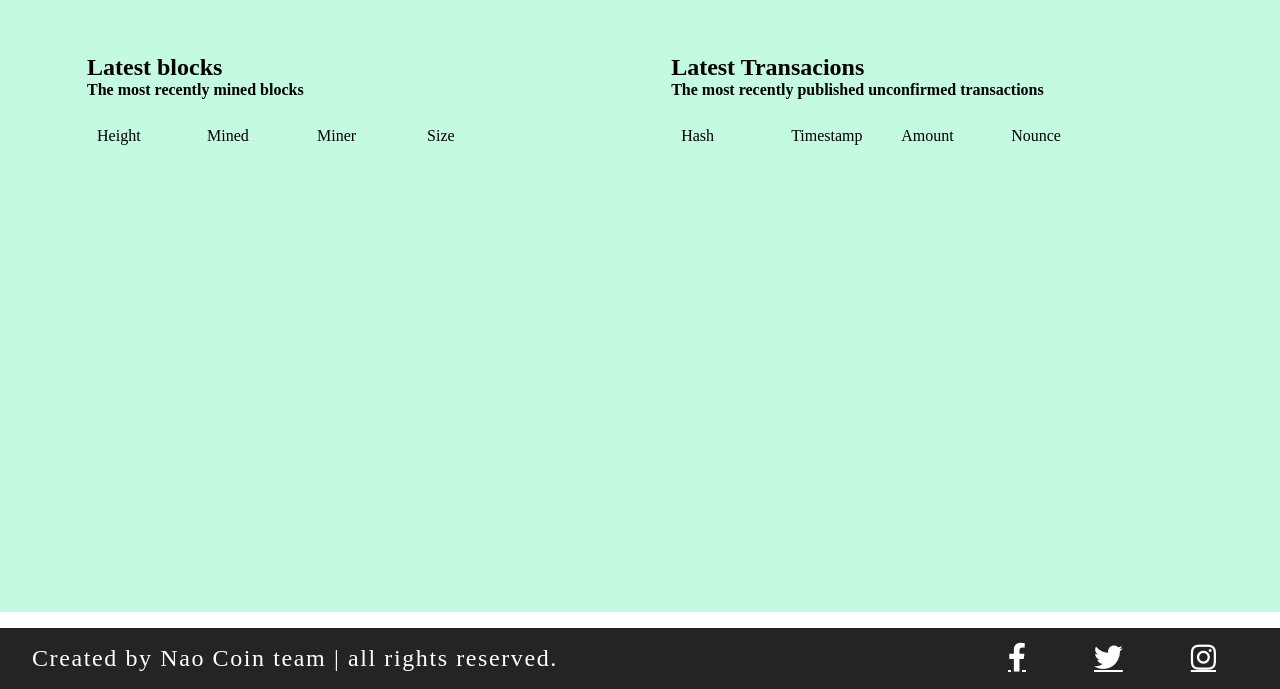
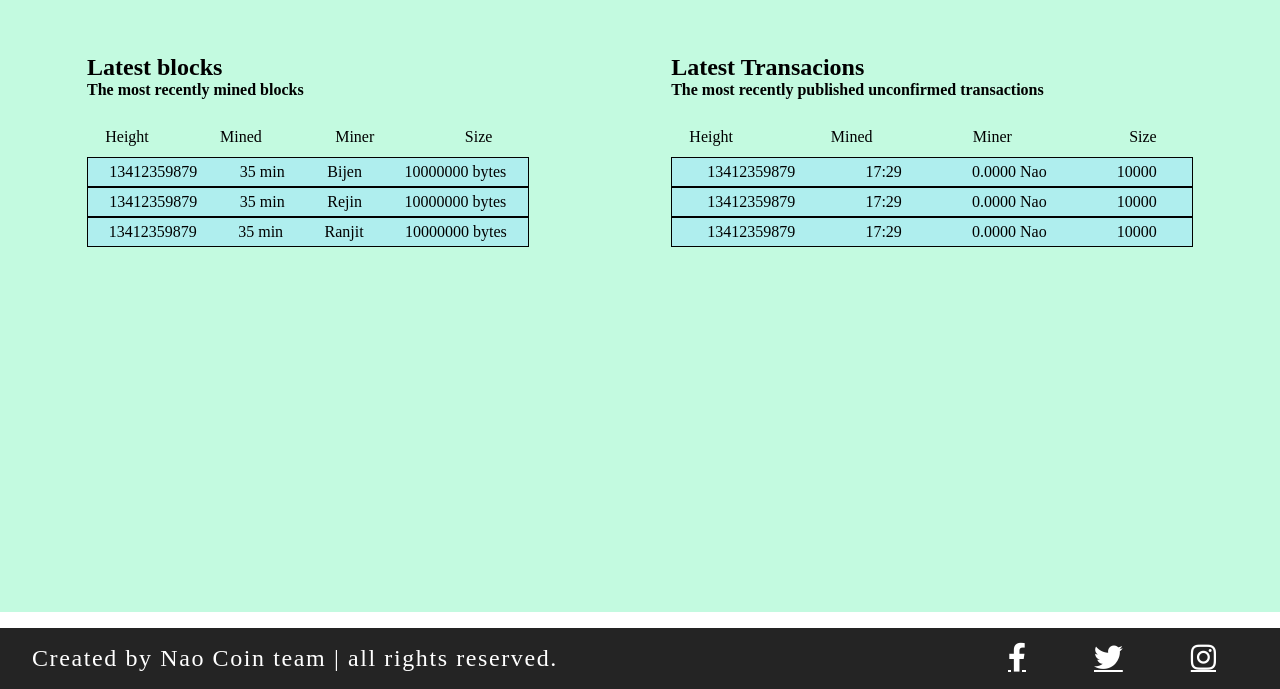
Before and after one commit to diwasdhungana/servernaoc, a website: page public/History.html in a window 1280 px wide. Shown: the part 188-877 px from the top of the page. Drawn offline with nearby package versions, Linux system fonts and the light colour scheme.

Commit message:
Frontend changes

```diff
--- a/public/History.html
+++ b/public/History.html
@@ -42,23 +42,32 @@
          <h4>The most recently mined blocks</h4><br>
         <div class="container">
          <div class="flex-box">
-            Height
-
+            <div class="shorter">Height</div>
+            <div class="shorter">Mined</div>
+            <div class="shorter">Miner</div>
+            <div class="longest">Size</div>
+        </div>
+        <div class="rows" id="rows-1">
+            <div class="row">
+                <div class="height">13412359879</div>
+                <div class="mined">35 min</div>
+                <div class="miner">Ranjit</div>
+                <div class="size">10000000 bytes</div>
+            </div>
+            <div class="row">
+                <div class="height">13412359879</div>
+                <div class="mined">35 min</div>
+                <div class="miner">Rejin</div>
+                <div class="size">10000000 bytes</div>
+            </div>
+            <div class="row">
+                <div class="height">13412359879</div>
+                <div class="mined">35 min</div>
+                <div class="miner">Bijen</div>
+                <div class="size">10000000 bytes</div>
+            </div>
         </div>
 
-        <div class="flex-box">
-            Mined
-        </div>
-
-        <div class="flex-box">
-            Miner
-
-        </div>
-
-        <div class="flex-box">
-            Size
-
-        </div>
 
         </div>
     </div>
@@ -68,23 +77,34 @@
             <h4>The most recently published unconfirmed transactions</h4><br>
             <div class="container1">
                 <div class="flex-box">
-                   Hash
+                   <div class="shorter1">Height</div>
+                   <div class="shorter1">Mined</div>
+                   <div class="shorter1">Miner</div>
+                   <div class="longest1">Size</div>
+               </div>
+               <div class="rows2" id="rows-2">
+                   <div class="row1">
+                       <div class="Hash">13412359879</div>
+                       <div class="Time">17:29</div>
+                       <div class="Amount">0.0000 Nao</div>
+                       <div class="Nounce">10000</div>
+                   </div>
+                   <div class="row1">
+                    <div class="Hash">13412359879</div>
+                    <div class="Time">17:29</div>
+                    <div class="Amount">0.0000 Nao</div>
+                    <div class="Nounce">10000</div>
+                </div>
+                <div class="row1">
+                    <div class="Hash">13412359879</div>
+                    <div class="Time">17:29</div>
+                    <div class="Amount">0.0000 Nao</div>
+                    <div class="Nounce">10000</div>
+                </div>
+                   </div>
 
-               </div>
+            </div>
 
-               <div class="flex-box">
-                   Timestamp
-               </div>
-
-               <div class="flex-box">
-                   Amount
-
-               </div>
-
-               <div class="flex-box">
-                   Nounce
-
-               </div>
 
                </div>
         </div>
@@ -121,50 +141,16 @@
 
 <!-- read more 1 -->
     <script>
-        $(".readmore-btn").on('click', function(){
-            $(this).parent().toggleClass("showContent");
+        // $(".readmore-btn").on('click', function(){
+        //     $(this).parent().toggleClass("showContent");
 
-            var replaceText = $(this).parent().hasClass("showContent") ? "Read Less" : "Read More";
-            $(this).text(replaceText);
-        });
-
-    </script>
-
-
-
-
-
-
-
-    <script>
-        $(function(){
-            var scroll= $(document).scrollTop();
-            var navHeight = $('.navbar').outerHeight();
-
-            $(window).scroll(function(){
-
-                var scrolled= $(document).scrollTop();
-
-                if(scrolled > navHeight){
-                    $('.navbar').addClass('animate');
-                }else{
-                    $('.navbar').removeClass('animate');
-                }
-
-                if(scrolled > scroll){
-                     $('.navbar').removeClass('sticky');
-
-                }else{
-                    $('.navbar').addClass('sticky');
-                }
-
-                scroll = $(document).scrollTop();
-            })
-
-        });
+        //     var replaceText = $(this).parent().hasClass("showContent") ? "Read Less" : "Read More";
+        //     $(this).text(replaceText);
+        // });
 
     </script>
 
 <script src="/socket.io/socket.io.js"></script>
+<script src="./js/history.js"></script>
 </body>
 </html>
--- a/public/css/History.css
+++ b/public/css/History.css
@@ -188,35 +188,100 @@ body{
 
 .blank1 .container{
     display: flex;
+    flex-direction: column;
 }
 .blank1 .flex-box{
-    width: 90px;
-    height:100px;
+    width: 100%;
+    height: 40px;
     /* background: linear-gradient(purple ,red); */
     color:black;
     /* border:0.5px solid; */
-    text-align: center;
+    /* text-align: center; */
     border-radius: 10px;
-
     display: flex;
-    margin: 10px;
+    /* margin: 10px; */
+    justify-content: space-between;
+    align-items: center;
 
 }
 
 .blank2 .container1{
     display: flex;
+    flex-direction: column;
 }
+
 .blank2 .flex-box{
-    width: 90px;
-    height:100px;
+    width: 100%;
+    height: 40px;
     /* background: linear-gradient(purple ,red); */
     color:black;
     /* border:0.5px solid; */
-    text-align: center;
+    /* text-align: center; */
     border-radius: 10px;
     display: flex;
-    margin: 10px;
+    /* margin: 10px; */
+    justify-content: space-between;
+    align-items: center;
 
+}
+
+.longest{
+    width: 100px
+}
+
+.rows{
+    max-height: 200px;
+    width: 100%;
+    background-color: paleturquoise;
+    display: flex;
+    flex-direction: column-reverse;
+    flex: 0 1 auto;
+    overflow-y: auto;
+}
+
+.row{
+    display: flex;
+    justify-content: space-around;
+    align-items: center;
+    width: 100%;
+    min-height: 30px;
+    border: 1px solid;
+}
+.shorter{
+    width: 80px
+}
+.flex-box>div{
+    text-align: center;
+}
+
+
+.longest1{
+    width: 100px
+}
+
+.rows2{
+    max-height: 200px;
+    width: 100%;
+    background-color: paleturquoise;
+    display: flex;
+    flex-direction: column-reverse;
+    flex: 0 1 auto;
+    overflow-y: auto;
+}
+
+.row1{
+    display: flex;
+    justify-content: space-around;
+    align-items: center;
+    width: 100%;
+    min-height: 30px;
+    border: 1px solid;
+}
+.shorter1{
+    width: 80px
+}
+.flex-box>div{
+    text-align: center;
 }
 
 
--- a/public/js/history.js
+++ b/public/js/history.js
@@ -1,4 +1,60 @@
-const socket=io()
-socket.on("new-transaction",transaction=>{
-    console.log(transaction)
-})
+// const socket=io()
+// socket.on("new-transaction",transaction=>{
+//     console.log(transaction)
+// })
+
+$(function(){
+    var scroll= $(document).scrollTop();
+    var navHeight = $('.navbar').outerHeight();
+
+    $(window).scroll(function(){
+
+        var scrolled= $(document).scrollTop();
+
+        if(scrolled > navHeight){
+            $('.navbar').addClass('animate');
+        }else{
+            $('.navbar').removeClass('animate');
+        }
+
+        if(scrolled > scroll){
+             $('.navbar').removeClass('sticky');
+
+        }else{
+            $('.navbar').addClass('sticky');
+        }
+
+        scroll = $(document).scrollTop();
+    })
+
+});
+
+
+const displayTransaction = (transaction) => {
+    const rows1 = document.getElementById("rows-1");
+    const row = document.createElement('div');
+    // row = <div class="row">
+    // <div class="height">13412359879</div>
+    // <div class="mined">35 min</div>
+    // <div class="miner">Bijen</div>
+    // <div class="size">10000000</div>
+    // </div>;
+    row.classList.add("row");
+    row.innerHTML = `
+    <div class="height">${transaction.height}</div>
+    <div class="mined">${transaction.mined}</div>
+    <div class="miner">${transaction.miner}</div>
+    <div class="size">${transaction.size}</div>`;
+    rows1.appendChild(row);
+}
+const displayTransaction = (transaction) => {
+    const rows1 = document.getElementById("rows-2");
+    const row1 = document.createElement('div');
+    row1.classList.add("row1");
+    row1.innerHTML = `
+    <div class="hash">${transaction.height}</div>
+    <div class="time">${transaction.mined}</div>
+    <div class="amount">${transaction.miner}</div>
+    <div class="nounce">${transaction.size}</div>`;
+    rows1.appendChild(row1);
+}
```
